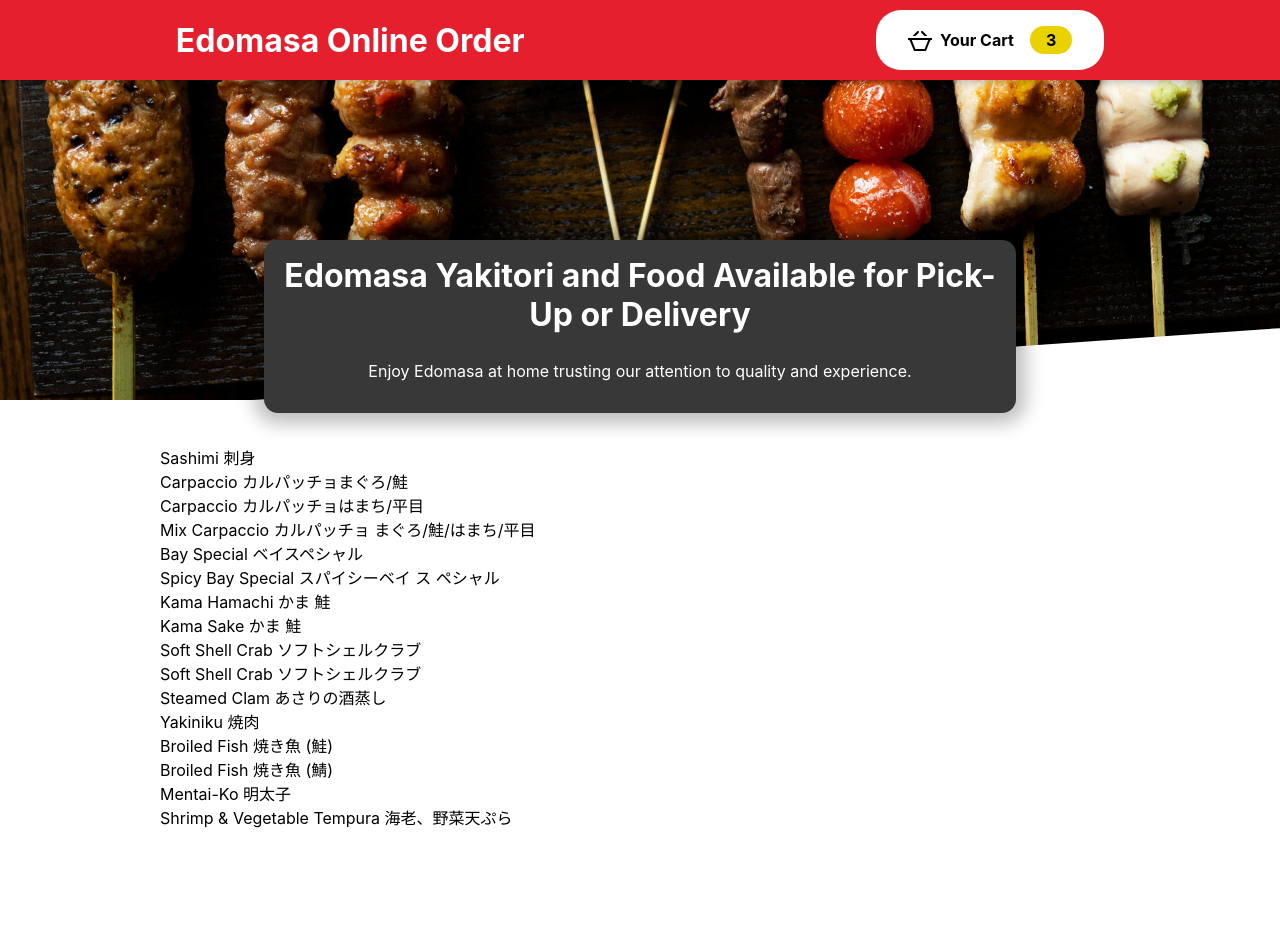
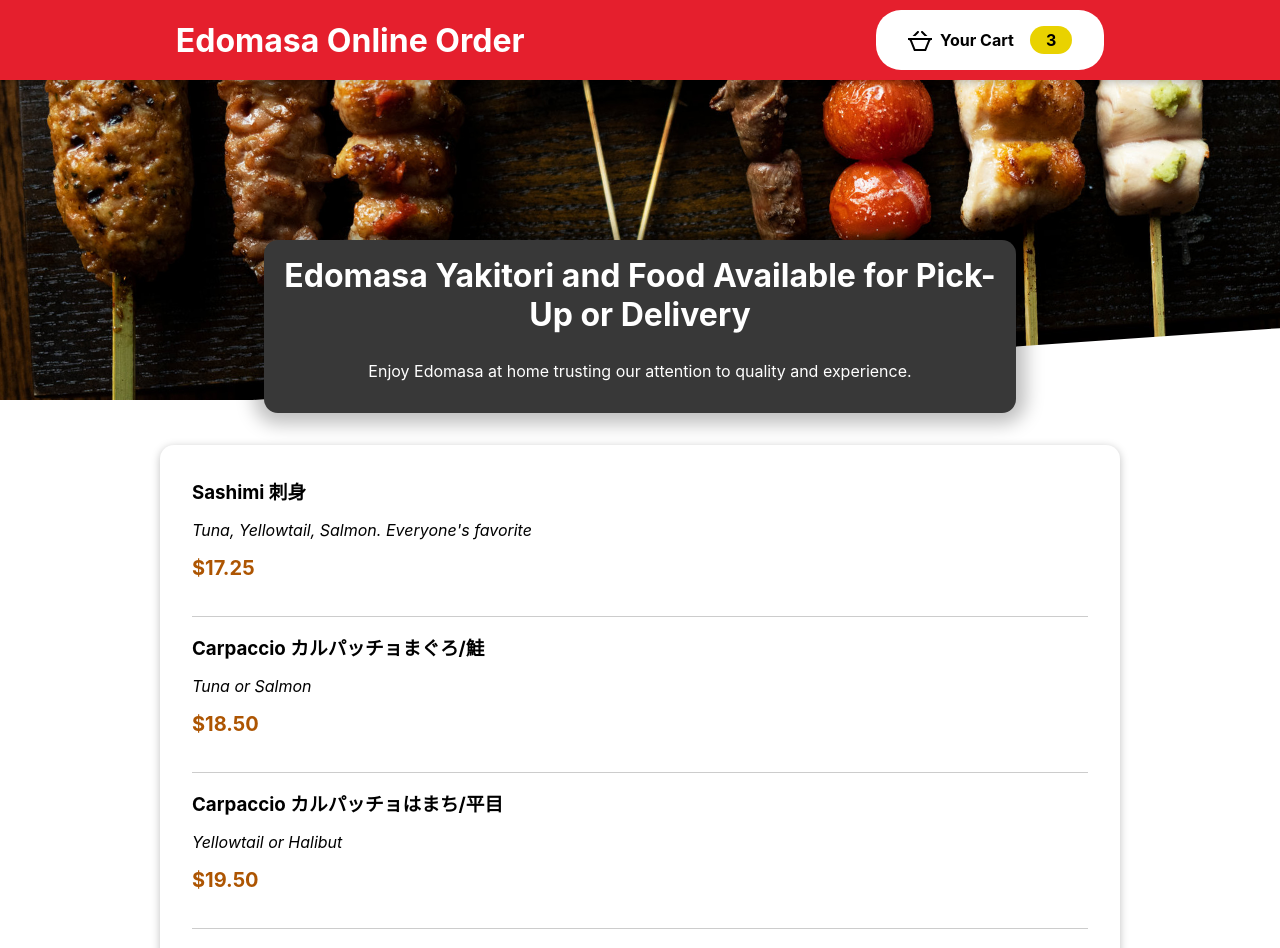
Before and after one commit to chotimmysf/edomasaonlineordering, a React (Create React App) app: page / in a window 1280 px wide. Shown: the top 948 px of the page. Before the commit the page ends 861 px from the top, so only its background shows below. Built offline with nearby package versions, Linux system fonts and the light colour scheme.

Commit message:
created card ui component, display for individual menu items

```diff
--- /dev/null
+++ b/src/components/Menu/MenuItem/availableMenuItems.js
@@ -0,0 +1,24 @@
+import MENU_ITEMS from "./menuItems";
+import Card from "../../UI/card";
+import classes from './availableMenuItems.module.css';
+import IndividualMenuItem from "./individualMenuItem";
+
+const AvailableMenuItems = () => {
+    const listOfMenuItems = MENU_ITEMS.map((item) =>
+    <IndividualMenuItem
+        key={item.id}
+        name={item.name}
+        description={item.description}
+        price={item.price}
+    />);
+
+    return <section className={classes.items}>
+        <ul>
+            <Card>
+                {listOfMenuItems}
+            </Card>
+        </ul>
+    </section>
+};
+
+export default AvailableMenuItems;
--- a/src/components/Menu/availableMenuItems.module.css
+++ b/src/components/Menu/MenuItem/availableMenuItems.module.css
@@ -2,7 +2,7 @@
     max-width: 60rem;
     width: 90%;
     margin: 2rem auto;
-    animation: meals-appear 1s ease-out forwards;
+    animation: items-appear 1s ease-out forwards;
   }
 
   .items ul {
@@ -11,7 +11,7 @@
     padding: 0;
   }
 
-  @keyframes meals-appear {
+  @keyframes items-appear {
     from {
       opacity: 0;
       transform: translateY(3rem);
--- /dev/null
+++ b/src/components/Menu/MenuItem/individualMenuItem.js
@@ -0,0 +1,15 @@
+import classes from './individualMenuItem.module.css';
+
+const IndividualMenuItem = props => {
+    const price = `$${props.price.toFixed(2)}`;
+
+    return (
+    <li className={classes.item}>
+        <h3>{props.name}</h3>
+        <p className={classes.description}>{props.description}</p>
+        <p className={classes.price}>{price}</p>
+    </li>
+    );
+};
+
+export default IndividualMenuItem;
--- /dev/null
+++ b/src/components/Menu/MenuItem/individualMenuItem.module.css
@@ -0,0 +1,20 @@
+.item {
+    margin: 1rem;
+    padding-bottom: 1rem;
+    border-bottom: 1px solid #ccc;
+  }
+
+  .item h3 {
+    margin: 0 0 0.25rem 0;
+  }
+
+  .description {
+    font-style: italic;
+  }
+
+  .price {
+    margin-top: 0.25rem;
+    font-weight: bold;
+    color: #ad5502;
+    font-size: 1.25rem;
+  }
--- a/src/components/Menu/availableMenuItems.js
+++ /dev/null
@@ -1,14 +0,0 @@
-import MENU_ITEMS from "./menuItems";
-import classes from './availableMenuItems.module.css';
-
-const AvailableMenuItems = () => {
-    const listOfMenuItems = MENU_ITEMS.map((item) => <li>{item.name}</li>);
-
-    return <section className={classes.items}>
-        <ul>
-            {listOfMenuItems}
-        </ul>
-    </section>
-};
-
-export default AvailableMenuItems;
--- a/src/components/Menu/menu.js
+++ b/src/components/Menu/menu.js
@@ -1,6 +1,6 @@
 import { Fragment } from "react";
 import MenuSummary from "./menuSummary";
-import AvailableMenuItems from "./availableMenuItems";
+import AvailableMenuItems from "./MenuItem/availableMenuItems";
 
 const Menu = () => {
     return (
--- /dev/null
+++ b/src/components/UI/card.js
@@ -0,0 +1,7 @@
+import classes from './card.module.css';
+
+const Card = (props) => {
+    return <div className={classes.card}>{props.children}</div>
+};
+
+export default Card;
--- /dev/null
+++ b/src/components/UI/card.module.css
@@ -0,0 +1,6 @@
+.card {
+    padding: 1rem;
+    box-shadow: 0 2px 8px rgba(0, 0, 0, 0.25);
+    border-radius: 14px;
+    background-color: white;
+  }
```
Also changed, not shown: src/components/Menu/MenuItem/menuItems.js (renamed from src/components/Menu/menuItems.js).
